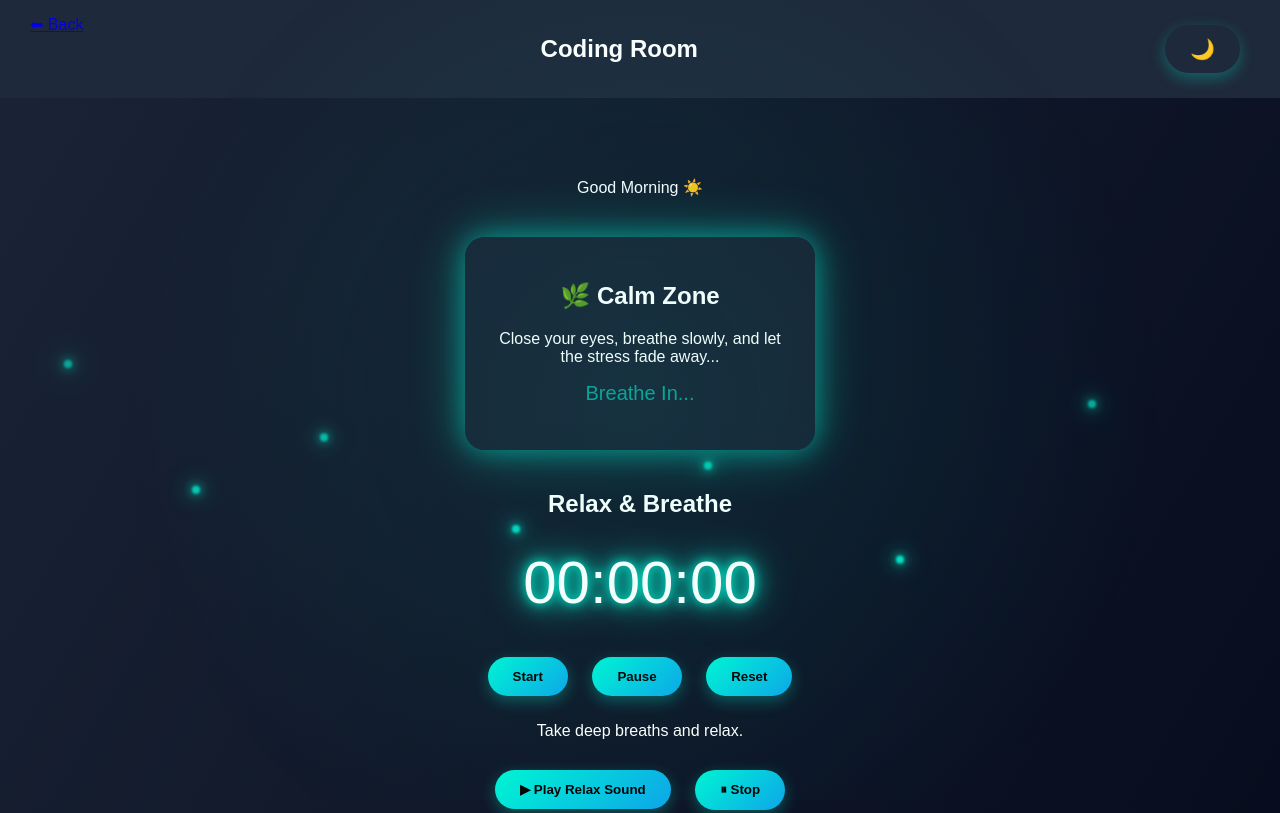
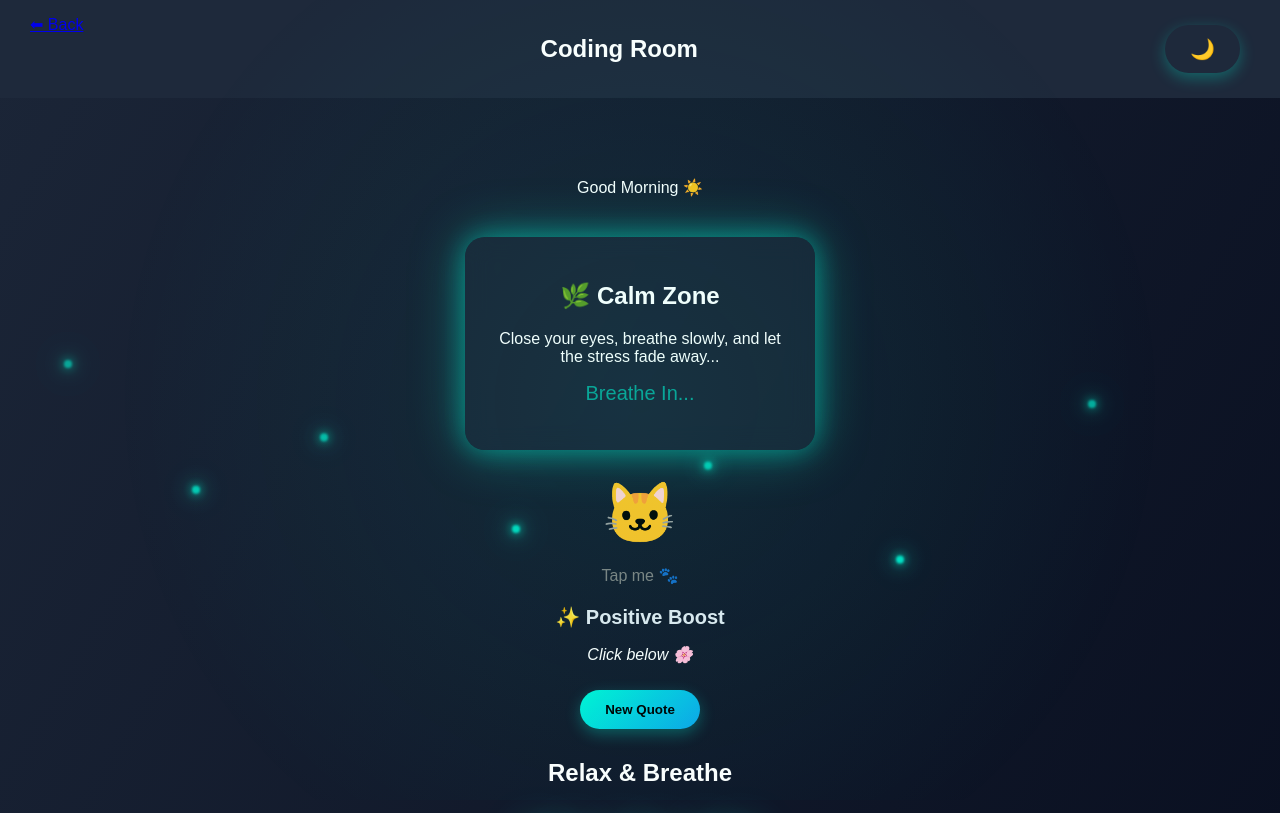
Before and after one commit to yashika-sawant/FOCUS-ROOM, a plain HTML site: page relaxroom.html in a window 1280 px wide. Shown: the top 813 px of the page. Drawn offline with Linux system fonts and the light colour scheme.

Commit message:
Add pet interaction and quote functionality
Added interactive pet and quote features to enhance user experience.

```diff
--- a/relaxroom.html
+++ b/relaxroom.html
@@ -5,6 +5,42 @@
 <meta charset="UTF-8">
 <title>Relax Room</title>
 <link rel="stylesheet" href="style.css">
+
+<style>
+/* 🐱 Pet */
+.pet-container {
+    text-align: center;
+    margin: 20px 0;
+}
+
+.pet {
+    font-size: 60px;
+    cursor: pointer;
+    animation: floatPet 2s ease-in-out infinite;
+}
+
+@keyframes floatPet {
+    0% { transform: translateY(0px); }
+    50% { transform: translateY(-12px); }
+    100% { transform: translateY(0px); }
+}
+
+#petMsg {
+    color: gray;
+    margin-top: 5px;
+}
+
+/* ✨ Quotes */
+.quote-box {
+    text-align: center;
+    margin: 20px 0;
+}
+
+.quote-box p {
+    font-style: italic;
+}
+</style>
+
 </head>
 
 <body>
@@ -17,6 +53,7 @@
 <span></span>
 <span></span>
 </div>
+
 <nav>
 <a href="index.html">⬅ Back</a>
 <h2>Coding Room</h2>
@@ -25,6 +62,7 @@
 
 <section class="room">
     <p id="welcomeMsg"></p>
+
     <div class="relax-box">
     <h2>🌿 Calm Zone</h2>
     <p>Close your eyes, breathe slowly, and let the stress fade away...</p>
@@ -33,6 +71,18 @@
     <p id="breathText">Breathe In...</p>
 </div>
 
+<!-- 🐱 PET ADDED HERE -->
+<div class="pet-container">
+    <div class="pet" onclick="petReaction()">🐱</div>
+    <p id="petMsg">Tap me 🐾</p>
+</div>
+
+<!-- ✨ QUOTE ADDED HERE -->
+<div class="quote-box">
+    <h3>✨ Positive Boost</h3>
+    <p id="quote">Click below 🌸</p>
+    <button onclick="newQuote()">New Quote</button>
+</div>
 
 <h1>Relax & Breathe</h1>
 
@@ -57,9 +107,39 @@
     <source src="https://www.soundhelix.com/examples/mp3/SoundHelix-Song-1.mp3" type="audio/mpeg">
 </audio>
 
-
 </section>
 
 <script src="timer.js"></script>
+
+<script>
+/* 🐱 Pet Reaction */
+function petReaction() {
+    const messages = [
+        "Meow 😸",
+        "You're doing great 💛",
+        "Relax a bit 🌿",
+        "Proud of you 🐾",
+        "Take it easy ✨"
+    ];
+
+    document.getElementById("petMsg").innerText =
+        messages[Math.floor(Math.random() * messages.length)];
+}
+
+/* ✨ Quotes */
+function newQuote() {
+    const quotes = [
+        "You deserve this break 🌸",
+        "Calm mind = better focus 🌿",
+        "Rest is not wasting time 💛",
+        "Breathe. Reset. Go again ✨",
+        "You’re doing enough 💫"
+    ];
+
+    document.getElementById("quote").innerText =
+        quotes[Math.floor(Math.random() * quotes.length)];
+}
+</script>
+
 </body>
 </html>
```
